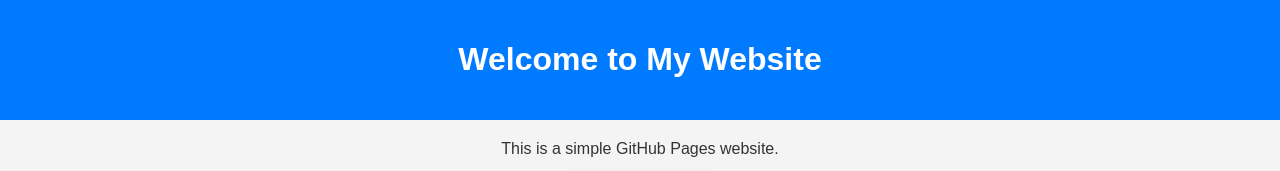
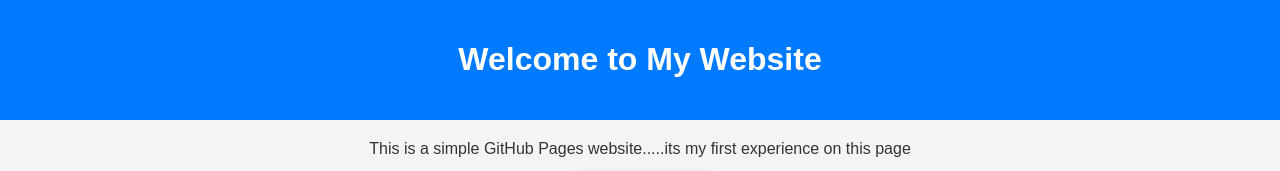
Before and after one commit to haniakhan719/coursera-test, a plain HTML site: page index.html in a window 1280 px wide. Shown: the top 171 px of the page. Drawn offline with Linux system fonts and the light colour scheme.

Commit message:
Update index.html

```diff
--- a/index.html
+++ b/index.html
@@ -11,7 +11,7 @@
         <h1>Welcome to My Website</h1>
     </header>
     <section>
-        <p>This is a simple GitHub Pages website.</p>
+        <p>This is a simple GitHub Pages website.....its my first experience on this page </p>
         <img src="image.png" alt="Placeholder Image">
     </section>
     <footer>
```
